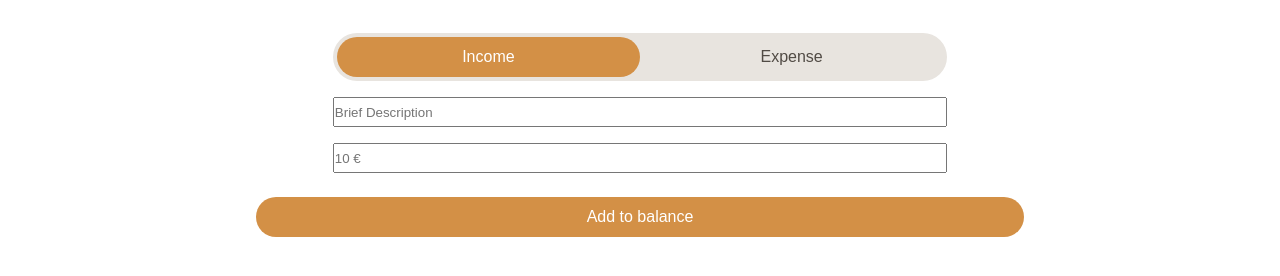
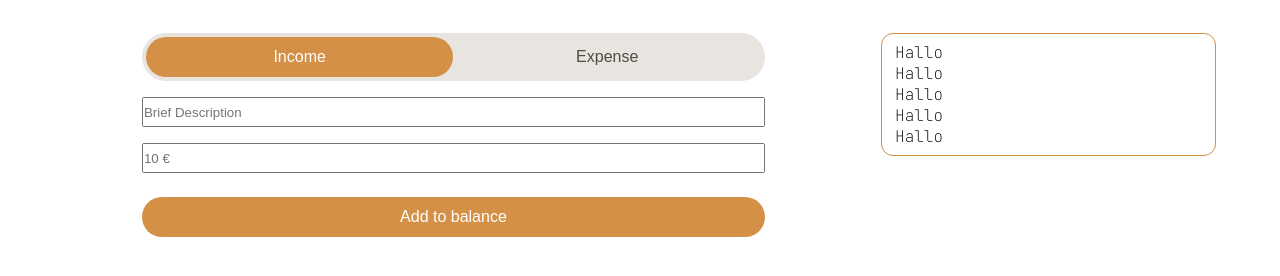
Before and after one commit to julianwlan/LOAL_Haushaltsbuch, a plain HTML site: page frontend/index.html in a window 1280 px wide. Shown: the part 90-366 px from the top of the page. Drawn offline with Linux system fonts and the light colour scheme; no server answers.

Commit message:
history added style changes

```diff
--- a/frontend/index.html
+++ b/frontend/index.html
@@ -18,6 +18,7 @@
         <a href="/analysis" id="analysis-btn" class="nav-btn">Analysis</a>
     </nav>
 
+    <div id="container">
         <form id="booking-form">
             <div id="toggled" role="group" aria-label="Buchungstyp">
                 <button type="button" id="income-toggle" class="toggle-element clicked" aria-pressed="true">Income</button>
@@ -33,6 +34,16 @@
             <button type="submit" id="submit-btn">Add to balance</button>
         </form>
 
+        <div id="booking-history">
+            <div class="history-entry">Hallo</div>
+            <div class="history-entry">Hallo</div>
+            <div class="history-entry">Hallo</div>
+            <div class="history-entry">Hallo</div>
+            <div class="history-entry">Hallo</div>
+
+        </div>
+
         <script src="main.js"></script>
+    </div>
 </body>
 </html>
--- a/frontend/style.css
+++ b/frontend/style.css
@@ -57,8 +57,8 @@ body {
     display: flex;
     flex-direction: column;
     justify-content: center;
-    margin: 1vh auto;
-    width: 60%;
+    width: 70%;
+    margin: 0;
 }
 
 #toggled {
@@ -86,11 +86,6 @@ body {
 .toggle-element.clicked {
     background-color: #d39046;
     color: white;
-}
-
-.toggle-element:focus-visible {
-    outline: 2px solid #75420e;
-    outline-offset: 2px;
 }
 
 #descr-input {
@@ -141,11 +136,6 @@ body {
     cursor: pointer;
 }
 
-#radio-div label:focus-within {
-    outline: 2px solid #75420e;
-    outline-offset: 2px;
-}
-
 #submit-btn {
     background-color: #d39046;
     font-size: 16px;
@@ -153,7 +143,8 @@ body {
     border-radius: 999px;
     color: white;
     cursor: pointer;
-    width: 100%;
+    margin: 0 auto;
+    width: 80%;
     min-height: 40px;
     border: none;
 }
@@ -164,3 +155,20 @@ body {
     font-weight: 300;
     text-align: center;
 }
+
+#container {
+    display: flex;
+    flex-direction: row;
+    justify-content: space-between;
+    align-items: flex-start;
+    gap: 3vw;
+    margin: 2vh 5vw;
+}
+
+#booking-history {
+    margin: 1vh auto;
+    padding: 1vh 1vw;
+    border: 1px solid #d39046;
+    width: 30%;
+    border-radius: 12px;
+}
```
Also changed, not shown: backend/data/balance.json (+6 -6 lines), backend/server.js (+18 -1 lines). Lines whose indentation alone changed are shown as unchanged.
